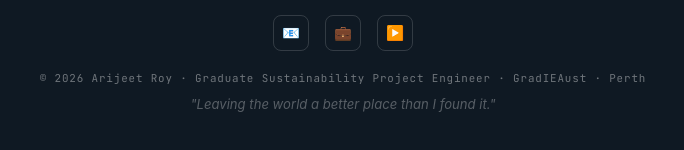
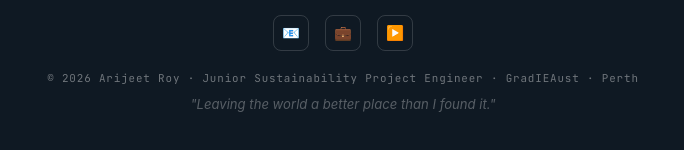
Before and after one commit to arijeetsdiary/arijeetroy.com, a plain HTML site: page mission.html in a window 1280 px wide. Shown: the part 1910-2060 px from the top of the page, 297-981 px from the left. Drawn offline with Linux system fonts and the light colour scheme.

Commit message:
Update mission.html

```diff
--- a/mission.html
+++ b/mission.html
@@ -184,7 +184,7 @@ footer{background:var(--text-1);padding:2.5rem 2rem;text-align:center;border-top
     <a href="https://www.linkedin.com/in/arijeetsdiary/" target="_blank" rel="noopener" title="LinkedIn">💼</a>
     <a href="https://www.youtube.com/@arijeetroy" target="_blank" rel="noopener" title="YouTube">▶️</a>
   </div>
-  <p class="foot-copy">© 2026 Arijeet Roy · Graduate Sustainability Project Engineer · GradIEAust · Perth</p>
+  <p class="foot-copy">© 2026 Arijeet Roy · Junior Sustainability Project Engineer · GradIEAust · Perth</p>
   <p class="foot-tag">"Leaving the world a better place than I found it."</p>
 </footer>
 
```
